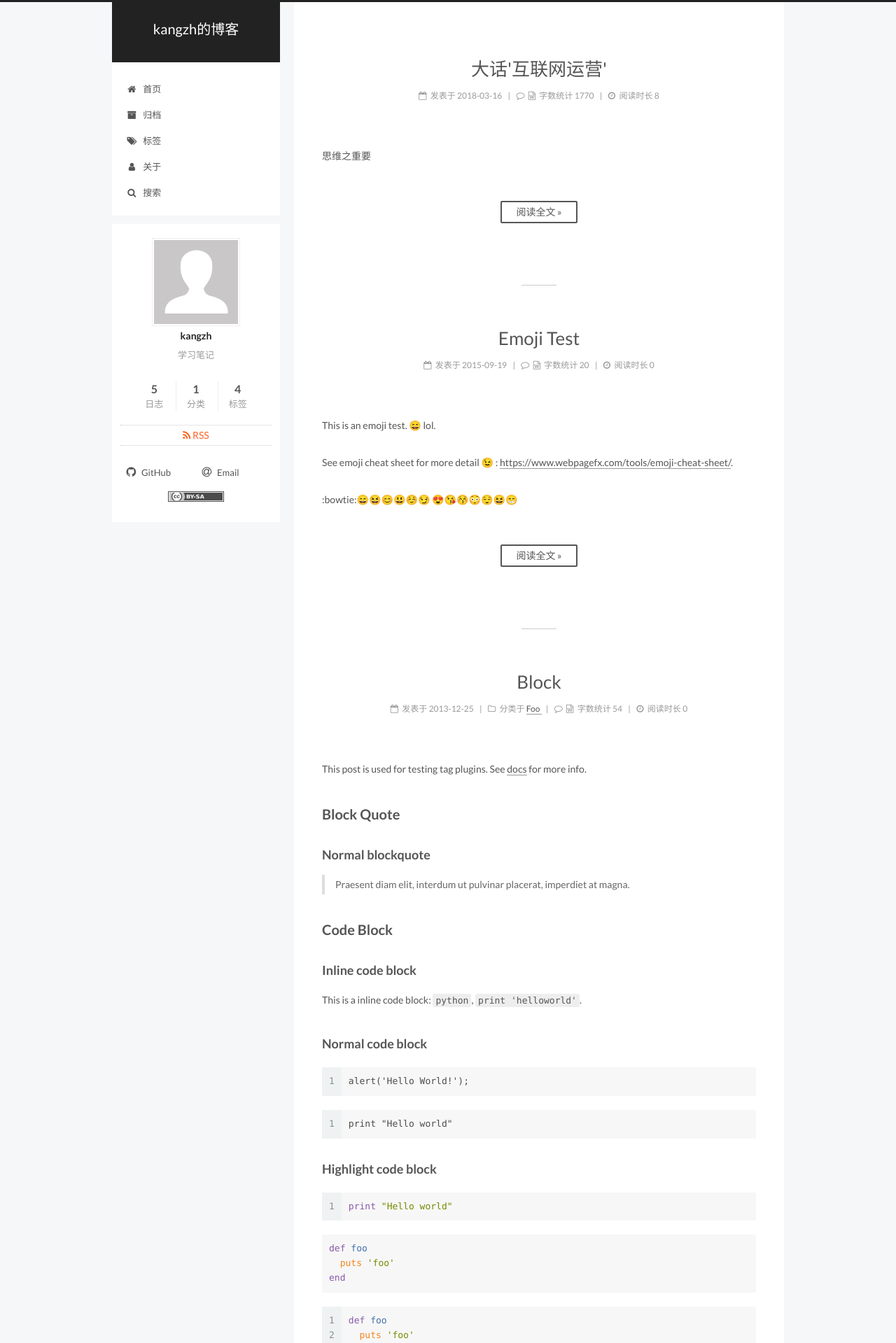
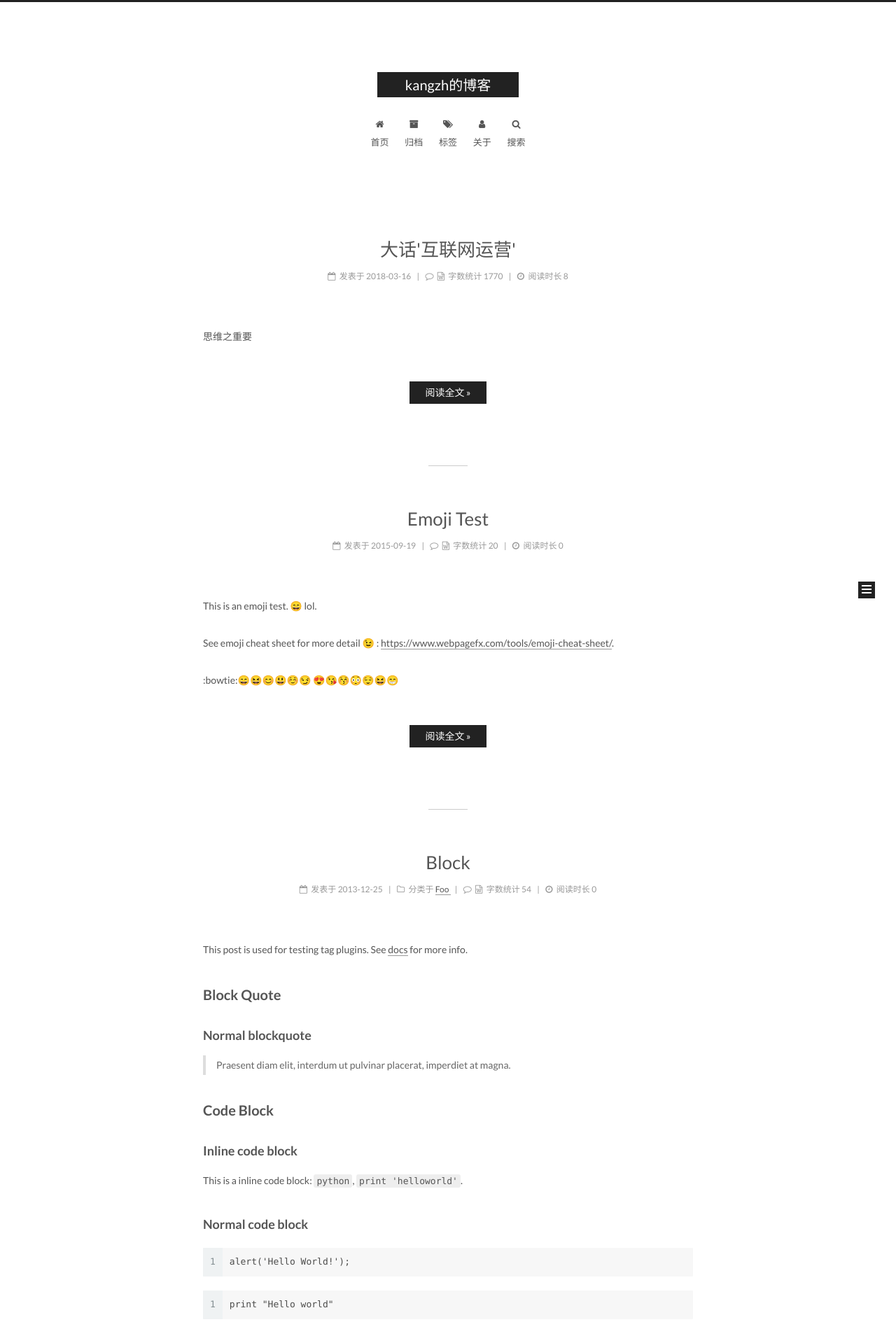
Before and after one commit to kang-zh/kangzh, a Jekyll site: the page built from index.html, in a window 1280 px wide. Shown: the top 1919 px of the page at 70% size. Built offline with Jekyll 4.4.1, drawn with Linux system fonts in a browser that asks for light colours; emoji names are drawn with the system emoji font; the list of posts is cut into pages by our own code; comment, search, counter and statistics services are not loaded.

Commit message:
Update _config.yml

```diff
--- a/_config.yml
+++ b/_config.yml
@@ -6,7 +6,7 @@
 # Site
 title: kangzh的博客
 subtitle:
-description: 学习笔记
+description: 静于心，简于行，学习笔记
 author: kangzh
 # Support language: de, en, fr-FR, id, ja, ko, pt-BR, pt, ru, zh-Hans, zh-hk, zh-tw
 language: zh-Hans
@@ -151,9 +151,9 @@ menu_icons:
 # ---------------------------------------------------------------
 
 # Schemes
-#scheme: Muse
+scheme: Muse
 #scheme: Mist
-scheme: Pisces
+#scheme: Pisces
 
 
 # ---------------------------------------------------------------
```
